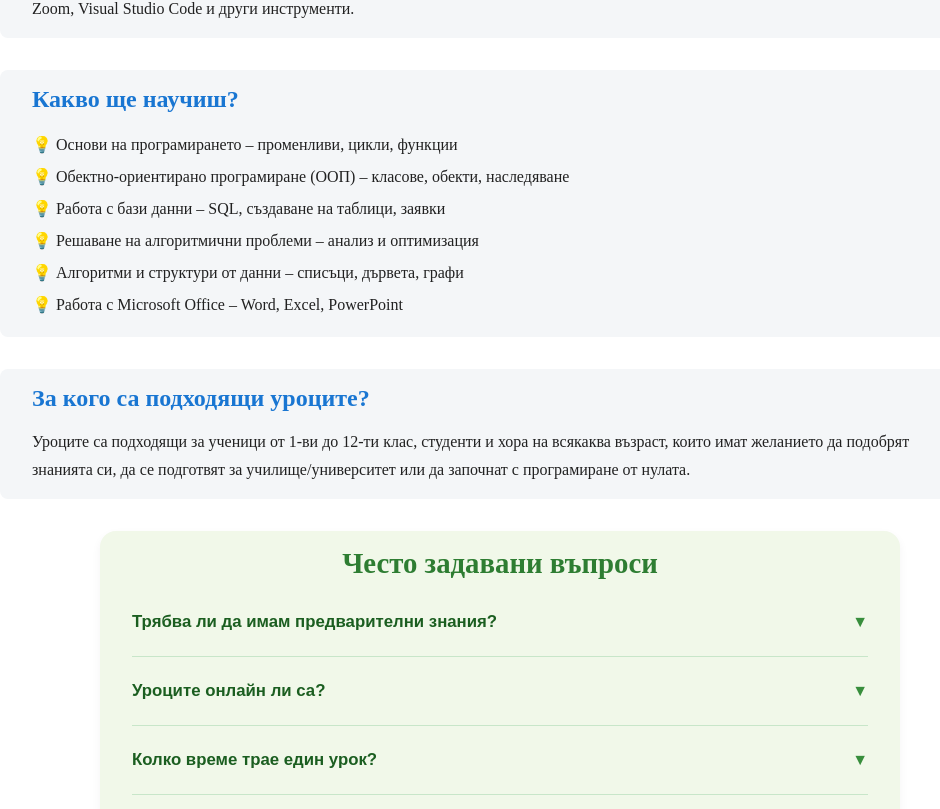
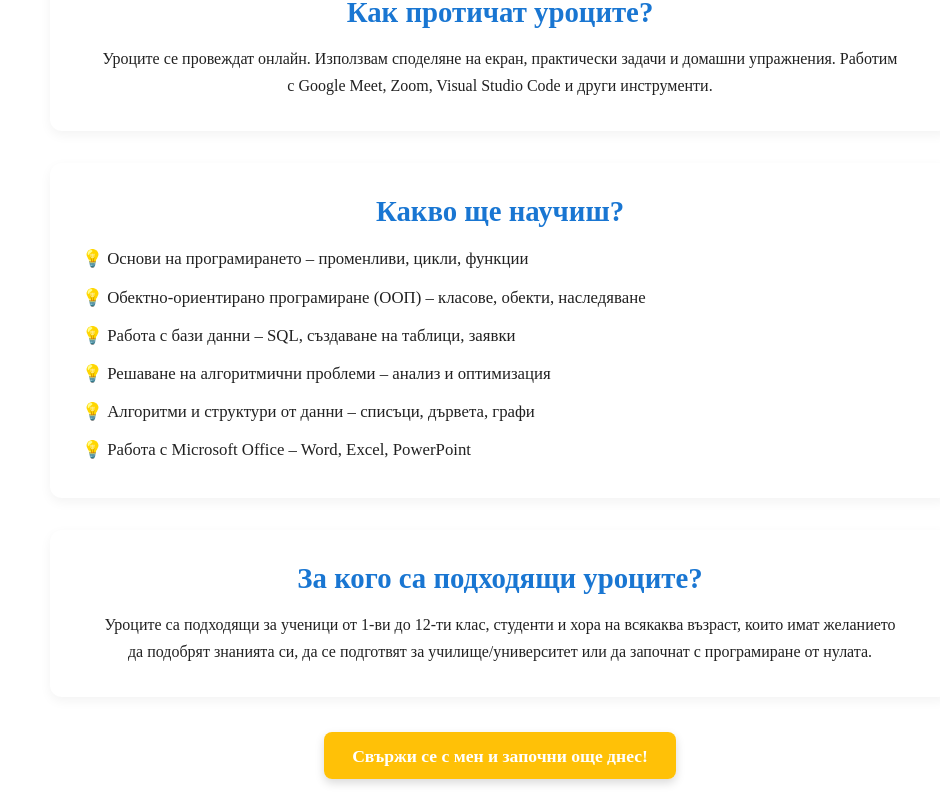
Before and after one commit to Dimitar32/Lessons-Dimitar-Ivanov, a React (Create React App) app: page / in a window 1280 px wide. Shown: the part 911-1720 px from the top of the page, without its empty margins (140-1080 px from the left). Built offline with nearby package versions, Linux system fonts and the light colour scheme.

Commit message:
add some fixes

```diff
--- a/src/pages/Home.jsx
+++ b/src/pages/Home.jsx
@@ -8,7 +8,7 @@ export default function Home() {
       <Hero />
 
       <section className={styles.section}>
-        <h2>Защо да избереш мен?</h2>
+        <h2 className={styles.heading}>Защо да избереш мен?</h2>
         <ul className={styles.bullets}>
           <li>✔️ Ясно обяснение на сложни теми</li>
           <li>✔️ Индивидуален подход към всеки ученик</li>
@@ -18,14 +18,14 @@ export default function Home() {
       </section>
 
       <section className={styles.section}>
-        <h2>Как протичат уроците?</h2>
-        <p>
+        <h2 className={styles.heading}>Как протичат уроците?</h2>
+        <p className={styles.text}>
           Уроците се провеждат онлайн. Използвам споделяне на екран, практически задачи и домашни упражнения. Работим с Google Meet, Zoom, Visual Studio Code и други инструменти.
         </p>
       </section>
 
       <section className={styles.section}>
-        <h2>Какво ще научиш?</h2>
+        <h2 className={styles.heading}>Какво ще научиш?</h2>
         <ul className={styles.bullets}>
           <li>💡 Основи на програмирането – променливи, цикли, функции</li>
           <li>💡 Обектно-ориентирано програмиране (ООП) – класове, обекти, наследяване</li>
@@ -37,15 +37,19 @@ export default function Home() {
       </section>
 
       <section className={styles.section}>
-        <h2>За кого са подходящи уроците?</h2>
-        <p>Уроците са подходящи за ученици от 1-ви до 12-ти клас, студенти и хора на всякаква възраст, които имат желанието да подобрят знанията си, да се подготвят за училище/университет или да започнат с програмиране от нулата.</p>
+        <h2 className={styles.heading}>За кого са подходящи уроците?</h2>
+        <p className={styles.text}>
+          Уроците са подходящи за ученици от 1-ви до 12-ти клас, студенти и хора на всякаква възраст, които имат желанието да подобрят знанията си, да се подготвят за училище/университет или да започнат с програмиране от нулата.
+        </p>
       </section>
 
-      {/* <section className={styles.section} style={{ textAlign: 'center' }}>
-        <a href="/contact" className={styles.cta}>Свържи се с мен и започни още днес!</a>
-      </section> */}
+      <section className={styles.ctaSection}>
+        <a href="/contact" className={styles.cta}>
+          Свържи се с мен и започни още днес!
+        </a>
+      </section>
 
-      <Faq/>
+      <Faq />
     </>
   );
 }
--- a/src/pages/Home.module.css
+++ b/src/pages/Home.module.css
@@ -1,92 +1,72 @@
-.container {
-    text-align: center;
-    padding: 4rem 2rem;
-    background-color: #e8f5e9;
-    border-radius: 8px;
-    max-width: 900px;
-    margin: 0 auto;
+:root {
+  --primary-color: #1b5e20;
+  --accent-color: #4caf50;
+  --background-light: #f9f9f9;
+  --section-bg: #ffffff;
+  --text-color: #333;
+  --button-color: #4caf50;
+  --button-hover: #388e3c;
 }
 
-  .title {
-    font-size: 2.5rem;
-    color: #1b5e20;
-    margin-bottom: 1rem;
+.section {
+  background-color: var(--section-bg);
+  padding: 2rem;
+  margin: 2rem auto;
+  border-radius: 12px;
+  max-width: 900px;
+  box-shadow: 0 4px 12px rgba(0, 0, 0, 0.05);
+  transition: transform 0.3s ease;
 }
 
-  .subtitle {
-    font-size: 1.2rem;
-    margin-bottom: 2rem;
-    color: #333;
-    max-width: 700px;
-    margin-left: auto;
-    margin-right: auto;
+.section:hover {
+  transform: scale(1.01);
 }
 
-  .actions {
-    display: flex;
-    flex-direction: column;
-    gap: 1rem;
+.heading {
+  color: var(--primary-color);
+  font-size: 1.8rem;
+  margin-bottom: 1rem;
+  text-align: center;
 }
 
-  .phone {
-    font-weight: bold;
-    font-size: 1.1rem;
-    color: #1b5e20;
-    text-decoration: none;
-  }
-
-  .button {
-    display: inline-block;
-    background-color: #a5d6a7;
-    color: #1b5e20;
-    padding: 0.75rem 1.5rem;
-    border-radius: 4px;
-    text-decoration: none;
-    font-weight: bold;
-    transition: background-color 0.3s;
-  }
-
-  .button:hover {
-    background-color: #81c784;
-  }
-  .section {
-    max-width: 1000px;
-    margin: 2rem auto;
-    padding: 1rem 2rem;
-    background-color: #f4f6f8;
-    border-radius: 8px;
-  }
-
-  .section h2 {
-    color: var(--primary-color);
-    margin-bottom: 1rem;
-    font-size: 1.5rem;
-  }
-
-  .section p {
+.text {
+  color: var(--text-color);
   line-height: 1.7;
-    color: var(--text-color);
+  font-size: 1rem;
+  text-align: center;
+  max-width: 800px;
+  margin: 0 auto;
 }
 
 .bullets {
   list-style: none;
   padding-left: 0;
-    line-height: 2;
+  margin-top: 1rem;
+  line-height: 1.8;
+  font-size: 1.05rem;
   color: var(--text-color);
+  display: grid;
+  gap: 0.5rem;
+}
+
+.ctaSection {
+  text-align: center;
+  margin: 3rem 0;
 }
 
 .cta {
-    display: inline-block;
-    margin-top: 2rem;
   background-color: var(--button-color);
-    color: var(--text-color);
+  color: white;
+  padding: 0.85rem 1.75rem;
+  border-radius: 8px;
   text-decoration: none;
-    font-weight: bold;
-    padding: 0.75rem 1.5rem;
-    border-radius: 4px;
-    transition: background-color 0.3s;
+  font-size: 1.1rem;
+  font-weight: 600;
+  box-shadow: 0 4px 10px rgba(0, 0, 0, 0.15);
+  transition: background-color 0.3s ease, transform 0.2s ease;
 }
 
 .cta:hover {
   background-color: var(--button-hover);
+  transform: translateY(-2px);
 }
```
Lines whose indentation alone changed are shown as unchanged.
